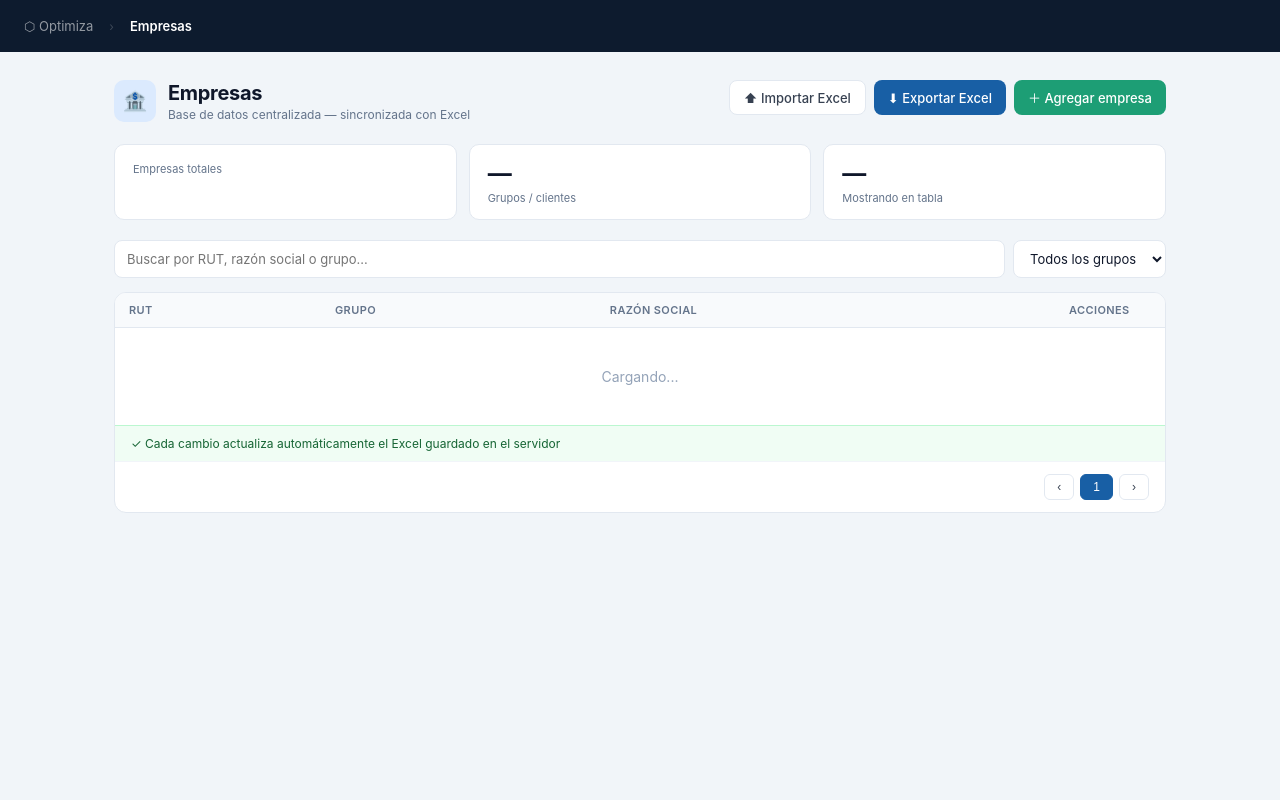
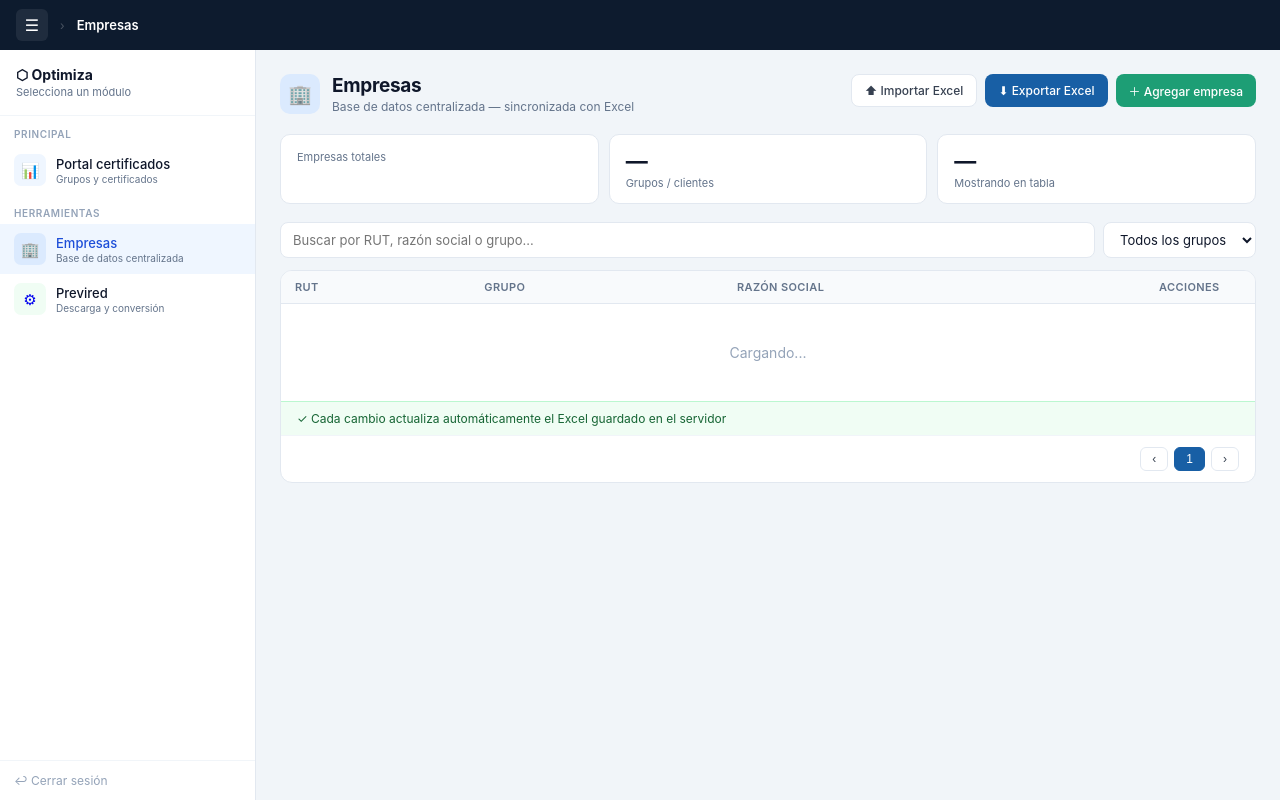
Before and after one commit to EpavezOptimiza/certificados-cotizaciones, a Flask app: template templates/empresas.html in a window 1280 px wide. Run offline with Flask 3, Linux system fonts and the light colour scheme; the template is opened without the code that fills it, so the values that code supplies are empty.

Commit message:
feat: panel lateral desplegable en página Empresas

```diff
--- a/templates/empresas.html
+++ b/templates/empresas.html
@@ -6,51 +6,74 @@
 <title>Empresas</title>
 <style>
 *{box-sizing:border-box;margin:0;padding:0}
-body{font-family:-apple-system,BlinkMacSystemFont,'Segoe UI',sans-serif;background:#f1f5f9;color:#0f172a;min-height:100vh}
-.topnav{background:#0d1b2e;padding:0 24px;height:52px;display:flex;align-items:center;gap:16px;position:sticky;top:0;z-index:10}
-.topnav a{color:rgba(255,255,255,.55);font-size:13px;text-decoration:none;transition:color .15s}
-.topnav a:hover{color:#fff}
-.topnav .sep{color:rgba(255,255,255,.2);font-size:12px}
-.topnav .cur{color:#fff;font-weight:600;font-size:13px}
-.page{max-width:1100px;margin:0 auto;padding:28px 24px}
-.header{display:flex;align-items:flex-start;justify-content:space-between;margin-bottom:22px;gap:12px}
+body{font-family:-apple-system,BlinkMacSystemFont,'Segoe UI',sans-serif;background:#f1f5f9;color:#0f172a;min-height:100vh;display:flex;flex-direction:column}
+/* ── TOPNAV ── */
+.topnav{background:#0d1b2e;padding:0 16px;height:50px;display:flex;align-items:center;gap:12px;position:sticky;top:0;z-index:20;flex-shrink:0}
+.toggle-btn{width:32px;height:32px;border-radius:6px;background:rgba(255,255,255,.08);border:none;color:#fff;cursor:pointer;font-size:16px;display:flex;align-items:center;justify-content:center;transition:background .15s;flex-shrink:0}
+.toggle-btn:hover{background:rgba(255,255,255,.15)}
+.nav-sep{color:rgba(255,255,255,.25);font-size:12px}
+.nav-cur{color:#fff;font-weight:600;font-size:13px}
+/* ── LAYOUT ── */
+.layout{display:flex;flex:1;overflow:hidden;height:calc(100vh - 50px)}
+/* ── PANEL LATERAL ── */
+.side-panel{width:0;overflow:hidden;transition:width .25s ease;background:#fff;border-right:1px solid #e2e8f0;flex-shrink:0;display:flex;flex-direction:column}
+.side-panel.open{width:256px}
+.panel-inner{width:256px;display:flex;flex-direction:column;height:100%}
+.panel-header{padding:16px;border-bottom:1px solid #f1f5f9;flex-shrink:0}
+.panel-brand{font-size:14px;font-weight:700;color:#0f172a}
+.panel-sub{font-size:11px;color:#64748b;margin-top:2px}
+.panel-section-label{font-size:10px;font-weight:600;color:#94a3b8;text-transform:uppercase;letter-spacing:.6px;padding:12px 14px 5px}
+.nav-item{display:flex;align-items:center;gap:10px;padding:9px 14px;cursor:pointer;transition:background .12s;text-decoration:none;border-radius:0}
+.nav-item:hover{background:#f8fafc}
+.nav-item.active{background:#eff6ff}
+.nav-icon{width:32px;height:32px;border-radius:7px;display:flex;align-items:center;justify-content:center;font-size:15px;flex-shrink:0}
+.nav-title{font-size:13px;font-weight:500;color:#0f172a}
+.nav-item.active .nav-title{color:#1d4ed8}
+.nav-item-sub{font-size:10px;color:#64748b;margin-top:1px}
+.panel-footer{margin-top:auto;padding:12px 14px;border-top:1px solid #f1f5f9}
+.logout-link{font-size:12px;color:#94a3b8;cursor:pointer;text-decoration:none;display:flex;align-items:center;gap:5px}
+.logout-link:hover{color:#dc2626}
+/* ── CONTENIDO ── */
+.main-content{flex:1;overflow-y:auto;padding:24px}
+.header{display:flex;align-items:flex-start;justify-content:space-between;margin-bottom:20px;gap:12px}
 .header-left{display:flex;align-items:center;gap:12px}
-.header-icon{width:42px;height:42px;background:#dbeafe;border-radius:10px;display:flex;align-items:center;justify-content:center;font-size:20px;flex-shrink:0}
-.page-title{font-size:20px;font-weight:700;color:#0f172a;letter-spacing:-.3px}
+.header-icon{width:40px;height:40px;background:#dbeafe;border-radius:10px;display:flex;align-items:center;justify-content:center;font-size:19px;flex-shrink:0}
+.page-title{font-size:19px;font-weight:700;color:#0f172a;letter-spacing:-.3px}
 .page-sub{font-size:12px;color:#64748b;margin-top:2px}
-.header-actions{display:flex;gap:8px;flex-shrink:0}
-.btn{padding:8px 14px;border-radius:8px;font-size:13px;font-weight:500;cursor:pointer;display:inline-flex;align-items:center;gap:6px;border:none;font-family:inherit;transition:opacity .15s}
+.header-actions{display:flex;gap:8px;flex-shrink:0;flex-wrap:wrap}
+.btn{padding:8px 13px;border-radius:8px;font-size:12px;font-weight:500;cursor:pointer;display:inline-flex;align-items:center;gap:6px;border:none;font-family:inherit;transition:opacity .15s}
 .btn:hover{opacity:.88}
 .btn-primary{background:#1D9E75;color:#fff}
 .btn-blue{background:#185FA5;color:#fff}
 .btn-outline{background:#fff;color:#374151;border:1px solid #e2e8f0}
-.stats{display:grid;grid-template-columns:repeat(3,1fr);gap:12px;margin-bottom:20px}
-.stat{background:#fff;border:1px solid #e2e8f0;border-radius:10px;padding:14px 18px}
-.stat-val{font-size:24px;font-weight:700;color:#0f172a}
-.stat-lbl{font-size:11px;color:#64748b;margin-top:3px}
-.toolbar{display:flex;gap:8px;margin-bottom:14px;flex-wrap:wrap}
-.toolbar input{flex:1;min-width:200px;padding:9px 12px;border:1px solid #e2e8f0;border-radius:8px;font-size:13px;color:#0f172a;background:#fff;outline:none;font-family:inherit}
+.stats{display:grid;grid-template-columns:repeat(3,1fr);gap:10px;margin-bottom:18px}
+.stat{background:#fff;border:1px solid #e2e8f0;border-radius:10px;padding:13px 16px}
+.stat-val{font-size:22px;font-weight:700;color:#0f172a}
+.stat-lbl{font-size:11px;color:#64748b;margin-top:2px}
+.toolbar{display:flex;gap:8px;margin-bottom:12px;flex-wrap:wrap}
+.toolbar input{flex:1;min-width:180px;padding:8px 12px;border:1px solid #e2e8f0;border-radius:8px;font-size:13px;color:#0f172a;background:#fff;outline:none;font-family:inherit}
 .toolbar input:focus{border-color:#185FA5;box-shadow:0 0 0 3px rgba(24,95,165,.1)}
-.toolbar select{padding:9px 12px;border:1px solid #e2e8f0;border-radius:8px;font-size:13px;color:#0f172a;background:#fff;outline:none;font-family:inherit;cursor:pointer}
+.toolbar select{padding:8px 12px;border:1px solid #e2e8f0;border-radius:8px;font-size:13px;color:#0f172a;background:#fff;outline:none;font-family:inherit;cursor:pointer}
 .card{background:#fff;border:1px solid #e2e8f0;border-radius:12px;overflow:hidden}
 table{width:100%;border-collapse:collapse;font-size:13px}
 thead tr{background:#f8fafc}
-th{padding:10px 14px;text-align:left;font-weight:600;color:#64748b;font-size:11px;text-transform:uppercase;letter-spacing:.4px;border-bottom:1px solid #e2e8f0}
-td{padding:10px 14px;border-bottom:1px solid #f1f5f9;color:#0f172a;vertical-align:middle}
+th{padding:9px 14px;text-align:left;font-weight:600;color:#64748b;font-size:11px;text-transform:uppercase;letter-spacing:.4px;border-bottom:1px solid #e2e8f0}
+td{padding:9px 14px;border-bottom:1px solid #f1f5f9;color:#0f172a;vertical-align:middle}
 tr:last-child td{border-bottom:none}
 tr:hover td{background:#fafbfc}
 .rut-cell{font-family:ui-monospace,monospace;font-size:12px;color:#374151}
 .grupo-badge{display:inline-block;padding:2px 9px;border-radius:20px;font-size:11px;font-weight:500;background:#dbeafe;color:#1e40af}
-.btn-sm{padding:4px 10px;border:1px solid #e2e8f0;border-radius:6px;font-size:11px;cursor:pointer;background:#fff;color:#374151;font-family:inherit;transition:background .1s}
+.btn-sm{padding:4px 9px;border:1px solid #e2e8f0;border-radius:6px;font-size:11px;cursor:pointer;background:#fff;color:#374151;font-family:inherit;transition:background .1s}
 .btn-sm:hover{background:#f1f5f9}
 .btn-sm-red{border-color:#fecaca;color:#dc2626}
 .btn-sm-red:hover{background:#fef2f2}
-.pager{display:flex;align-items:center;justify-content:space-between;padding:12px 16px;border-top:1px solid #f1f5f9;font-size:12px;color:#64748b}
+.pager{display:flex;align-items:center;justify-content:space-between;padding:11px 16px;border-top:1px solid #f1f5f9;font-size:12px;color:#64748b}
 .pager-btns{display:flex;gap:6px}
-.pager-btn{padding:5px 12px;border:1px solid #e2e8f0;border-radius:6px;font-size:12px;cursor:pointer;background:#fff;color:#374151}
+.pager-btn{padding:4px 11px;border:1px solid #e2e8f0;border-radius:6px;font-size:12px;cursor:pointer;background:#fff;color:#374151}
 .pager-btn:hover{background:#f1f5f9}
 .pager-btn.active{background:#185FA5;color:#fff;border-color:#185FA5}
-.sync-bar{display:flex;align-items:center;gap:8px;padding:10px 16px;background:#f0fdf4;border-top:1px solid #bbf7d0;font-size:12px;color:#166534}
+.sync-bar{display:flex;align-items:center;gap:8px;padding:9px 16px;background:#f0fdf4;border-top:1px solid #bbf7d0;font-size:12px;color:#166534}
+/* ── MODAL ── */
 .modal-bg{display:none;position:fixed;inset:0;background:rgba(0,0,0,.35);z-index:100;align-items:center;justify-content:center}
 .modal-bg.open{display:flex}
 .modal{background:#fff;border-radius:14px;padding:24px;width:460px;max-width:95vw}
@@ -68,18 +91,59 @@ tr:hover td{background:#fafbfc}
 <body>
 
 <div class="topnav">
-  <a href="/">⬡ Optimiza</a>
-  <span class="sep">›</span>
-  <span class="cur">Empresas</span>
+  <button class="toggle-btn" onclick="togglePanel()" id="toggle-btn" title="Menú">☰</button>
+  <span class="nav-sep">›</span>
+  <span class="nav-cur">Empresas</span>
 </div>
 
-<div class="page">
+<div class="layout">
+  <!-- Panel lateral -->
+  <div class="side-panel open" id="side-panel">
+    <div class="panel-inner">
+      <div class="panel-header">
+        <div class="panel-brand">⬡ Optimiza</div>
+        <div class="panel-sub">Selecciona un módulo</div>
+      </div>
+
+      <div class="panel-section-label">Principal</div>
+      <a href="/" class="nav-item">
+        <div class="nav-icon" style="background:#eff6ff">📊</div>
+        <div>
+          <div class="nav-title">Portal certificados</div>
+          <div class="nav-item-sub">Grupos y certificados</div>
+        </div>
+      </a>
+
+      <div class="panel-section-label">Herramientas</div>
+      <a href="/empresas" class="nav-item active">
+        <div class="nav-icon" style="background:#dbeafe">🏢</div>
+        <div>
+          <div class="nav-title">Empresas</div>
+          <div class="nav-item-sub">Base de datos centralizada</div>
+        </div>
+      </a>
+      <a href="/previred" class="nav-item">
+        <div class="nav-icon" style="background:#f0fdf4">⚙</div>
+        <div>
+          <div class="nav-title">Previred</div>
+          <div class="nav-item-sub">Descarga y conversión</div>
+        </div>
+      </a>
+
+      <div class="panel-footer">
+        <a href="/logout" class="logout-link">↩ Cerrar sesión</a>
+      </div>
+    </div>
+  </div>
+
+  <!-- Contenido principal -->
+  <div class="main-content">
     <div class="header">
       <div class="header-left">
-      <div class="header-icon">🏦</div>
+        <div class="header-icon">🏢</div>
         <div>
           <div class="page-title">Empresas</div>
-        <div class="page-sub" id="sync-label">Base de datos centralizada — sincronizada con Excel</div>
+          <div class="page-sub">Base de datos centralizada — sincronizada con Excel</div>
         </div>
       </div>
       <div class="header-actions">
@@ -117,15 +181,14 @@ tr:hover td{background:#fafbfc}
           <tr><td colspan="4" class="empty">Cargando...</td></tr>
         </tbody>
       </table>
-    <div class="sync-bar">
-      ✓ Cada cambio actualiza automáticamente el Excel guardado en el servidor
-    </div>
+      <div class="sync-bar">✓ Cada cambio actualiza automáticamente el Excel guardado en el servidor</div>
       <div class="pager">
         <span id="pager-info"></span>
         <div class="pager-btns">
           <button class="pager-btn" onclick="cambiarPag(-1)">‹</button>
           <button class="pager-btn active" id="pag-num">1</button>
           <button class="pager-btn" onclick="cambiarPag(1)">›</button>
+        </div>
       </div>
     </div>
   </div>
@@ -148,120 +211,86 @@ tr:hover td{background:#fafbfc}
 <div id="toast"></div>
 
 <script>
-let _pag=1, _perPag=20, _total=0, _editId=null, _q='', _g='';
+let _pag=1,_perPag=20,_total=0,_editId=null,_q='',_g='';
+let _panelOpen=true;
+
+function togglePanel(){
+  _panelOpen=!_panelOpen;
+  document.getElementById('side-panel').classList.toggle('open',_panelOpen);
+  document.getElementById('toggle-btn').textContent=_panelOpen?'✕':'☰';
+}
 
 async function cargar(){
-  const params = new URLSearchParams({q:_q, grupo:_g, page:_pag, per_page:_perPag});
-  const res = await fetch('/api/previred/empresas?'+params);
-  const data = await res.json();
-  _total = data.total;
-
-  document.getElementById('stat-total').textContent = data.total;
-  document.getElementById('stat-mostrando').textContent = data.items.length;
-
-  // Grupos
-  const sel = document.getElementById('filtro-grupo');
-  const curG = sel.value;
-  sel.innerHTML = '<option value="">Todos los grupos</option>' +
-    data.grupos.map(g=>`<option value="${g}" ${g===curG?'selected':''}>${g}</option>`).join('');
-  document.getElementById('stat-grupos').textContent = data.grupos.length;
-
-  // Tabla
-  const tb = document.getElementById('tbody');
+  const params=new URLSearchParams({q:_q,grupo:_g,page:_pag,per_page:_perPag});
+  const res=await fetch('/api/previred/empresas?'+params);
+  const data=await res.json();
+  _total=data.total;
+  document.getElementById('stat-total').textContent=data.total;
+  document.getElementById('stat-mostrando').textContent=data.items.length;
+  const sel=document.getElementById('filtro-grupo');
+  const curG=sel.value;
+  sel.innerHTML='<option value="">Todos los grupos</option>'+
+    data.grupos.map(g=>`<option value="${g}"${g===curG?' selected':''}>${g}</option>`).join('');
+  document.getElementById('stat-grupos').textContent=data.grupos.length;
+  const tb=document.getElementById('tbody');
   if(!data.items.length){
-    tb.innerHTML = '<tr><td colspan="4" class="empty">Sin resultados</td></tr>';
+    tb.innerHTML='<tr><td colspan="4" class="empty">Sin resultados</td></tr>';
   } else {
-    tb.innerHTML = data.items.map(e=>`
+    tb.innerHTML=data.items.map(e=>`
       <tr>
         <td class="rut-cell">${e.rut}</td>
         <td><span class="grupo-badge">${e.grupo||'—'}</span></td>
         <td>${e.razon_social||'—'}</td>
         <td>
-          <button class="btn-sm" onclick="editar(${e.id},'${esc(e.rut)}','${esc(e.grupo)}','${esc(e.razon_social)}')">✏ Editar</button>
+          <button class="btn-sm" onclick="editar(${e.id},'${esc(e.rut)}','${esc(e.grupo)}','${esc(e.razon_social)}')">✏</button>
           <button class="btn-sm btn-sm-red" onclick="eliminar(${e.id})">✕</button>
         </td>
       </tr>`).join('');
   }
-
-  const totalPags = Math.ceil(_total/_perPag)||1;
-  document.getElementById('pager-info').textContent = `Mostrando ${(_pag-1)*_perPag+1}–${Math.min(_pag*_perPag,_total)} de ${_total}`;
-  document.getElementById('pag-num').textContent = `${_pag} / ${totalPags}`;
+  const totalPags=Math.ceil(_total/_perPag)||1;
+  document.getElementById('pager-info').textContent=`Mostrando ${(_pag-1)*_perPag+1}–${Math.min(_pag*_perPag,_total)} de ${_total}`;
+  document.getElementById('pag-num').textContent=`${_pag} / ${totalPags}`;
 }
 
-function esc(s){ return String(s||'').replace(/'/g,"\\'"); }
-
-function buscar(){
-  _q = document.getElementById('buscar').value;
-  _g = document.getElementById('filtro-grupo').value;
-  _pag = 1;
-  cargar();
-}
-
-function cambiarPag(d){
-  const totalPags = Math.ceil(_total/_perPag)||1;
-  _pag = Math.max(1, Math.min(totalPags, _pag+d));
-  cargar();
-}
-
-function abrirModal(id=null, rut='', grupo='', razon=''){
-  _editId = id;
-  document.getElementById('modal-title').textContent = id ? 'Editar empresa' : 'Agregar empresa';
-  document.getElementById('m-rut').value = rut;
-  document.getElementById('m-grupo').value = grupo;
-  document.getElementById('m-razon').value = razon;
-  document.getElementById('modal-bg').classList.add('open');
-  document.getElementById('m-rut').focus();
-}
-
-function cerrarModal(){ document.getElementById('modal-bg').classList.remove('open'); }
-
-function editar(id,rut,grupo,razon){ abrirModal(id,rut,grupo,razon); }
+function esc(s){return String(s||'').replace(/'/g,"\\'")}
+function buscar(){_q=document.getElementById('buscar').value;_g=document.getElementById('filtro-grupo').value;_pag=1;cargar()}
+function cambiarPag(d){const t=Math.ceil(_total/_perPag)||1;_pag=Math.max(1,Math.min(t,_pag+d));cargar()}
+function abrirModal(){_editId=null;document.getElementById('modal-title').textContent='Agregar empresa';document.getElementById('m-rut').value='';document.getElementById('m-grupo').value='';document.getElementById('m-razon').value='';document.getElementById('modal-bg').classList.add('open');document.getElementById('m-rut').focus()}
+function cerrarModal(){document.getElementById('modal-bg').classList.remove('open')}
+function editar(id,rut,grupo,razon){_editId=id;document.getElementById('modal-title').textContent='Editar empresa';document.getElementById('m-rut').value=rut;document.getElementById('m-grupo').value=grupo;document.getElementById('m-razon').value=razon;document.getElementById('modal-bg').classList.add('open')}
 
 async function guardar(){
-  const body = {
-    rut: document.getElementById('m-rut').value.trim(),
-    grupo: document.getElementById('m-grupo').value.trim(),
-    razon_social: document.getElementById('m-razon').value.trim()
-  };
-  if(!body.rut){ toast('El RUT es obligatorio'); return; }
-  const url = _editId ? `/api/previred/empresas/${_editId}` : '/api/previred/empresas';
-  const method = _editId ? 'PUT' : 'POST';
-  const res = await fetch(url, {method, headers:{'Content-Type':'application/json'}, body:JSON.stringify(body)});
-  const data = await res.json();
-  if(data.ok){ cerrarModal(); cargar(); toast(_editId?'Empresa actualizada':'Empresa agregada'); }
-  else toast(data.error||'Error');
+  const body={rut:document.getElementById('m-rut').value.trim(),grupo:document.getElementById('m-grupo').value.trim(),razon_social:document.getElementById('m-razon').value.trim()};
+  if(!body.rut){toast('El RUT es obligatorio');return}
+  const url=_editId?`/api/previred/empresas/${_editId}`:'/api/previred/empresas';
+  const method=_editId?'PUT':'POST';
+  const res=await fetch(url,{method,headers:{'Content-Type':'application/json'},body:JSON.stringify(body)});
+  const data=await res.json();
+  if(data.ok){cerrarModal();cargar();toast(_editId?'Empresa actualizada':'Empresa agregada')}
+  else toast(data.error||'Error')
 }
 
 async function eliminar(id){
-  if(!confirm('¿Eliminar esta empresa?')) return;
-  await fetch(`/api/previred/empresas/${id}`, {method:'DELETE'});
-  cargar();
-  toast('Empresa eliminada');
+  if(!confirm('¿Eliminar esta empresa?'))return;
+  await fetch(`/api/previred/empresas/${id}`,{method:'DELETE'});
+  cargar();toast('Empresa eliminada')
 }
 
-function exportar(){ window.location='/api/previred/empresas/export'; }
+function exportar(){window.location='/api/previred/empresas/export'}
 
 async function importar(input){
-  const file = input.files[0];
-  if(!file) return;
-  const reemplazar = confirm('¿Reemplazar las empresas existentes?\n\nAceptar = reemplaza todo\nCancelar = solo agrega/actualiza');
-  const fd = new FormData();
-  fd.append('file', file);
-  fd.append('reemplazar', reemplazar ? '1' : '0');
+  const file=input.files[0];if(!file)return;
+  const reemplazar=confirm('¿Reemplazar las empresas existentes?\n\nAceptar = reemplaza todo\nCancelar = solo agrega/actualiza');
+  const fd=new FormData();fd.append('file',file);fd.append('reemplazar',reemplazar?'1':'0');
   toast('Importando...');
-  const res = await fetch('/api/previred/empresas/import', {method:'POST', body:fd});
-  const data = await res.json();
-  input.value = '';
-  if(data.ok){ cargar(); toast(`${data.importadas} empresas importadas`); }
-  else toast(data.error||'Error al importar');
+  const res=await fetch('/api/previred/empresas/import',{method:'POST',body:fd});
+  const data=await res.json();
+  input.value='';
+  if(data.ok){cargar();toast(`${data.importadas} empresas importadas`)}
+  else toast(data.error||'Error al importar')
 }
 
-function toast(msg){
-  const el = document.getElementById('toast');
-  el.textContent = msg;
-  el.classList.add('show');
-  setTimeout(()=>el.classList.remove('show'), 2800);
-}
+function toast(msg){const el=document.getElementById('toast');el.textContent=msg;el.classList.add('show');setTimeout(()=>el.classList.remove('show'),2800)}
 
 cargar();
 </script>
```
Lines whose indentation alone changed are shown as unchanged.
